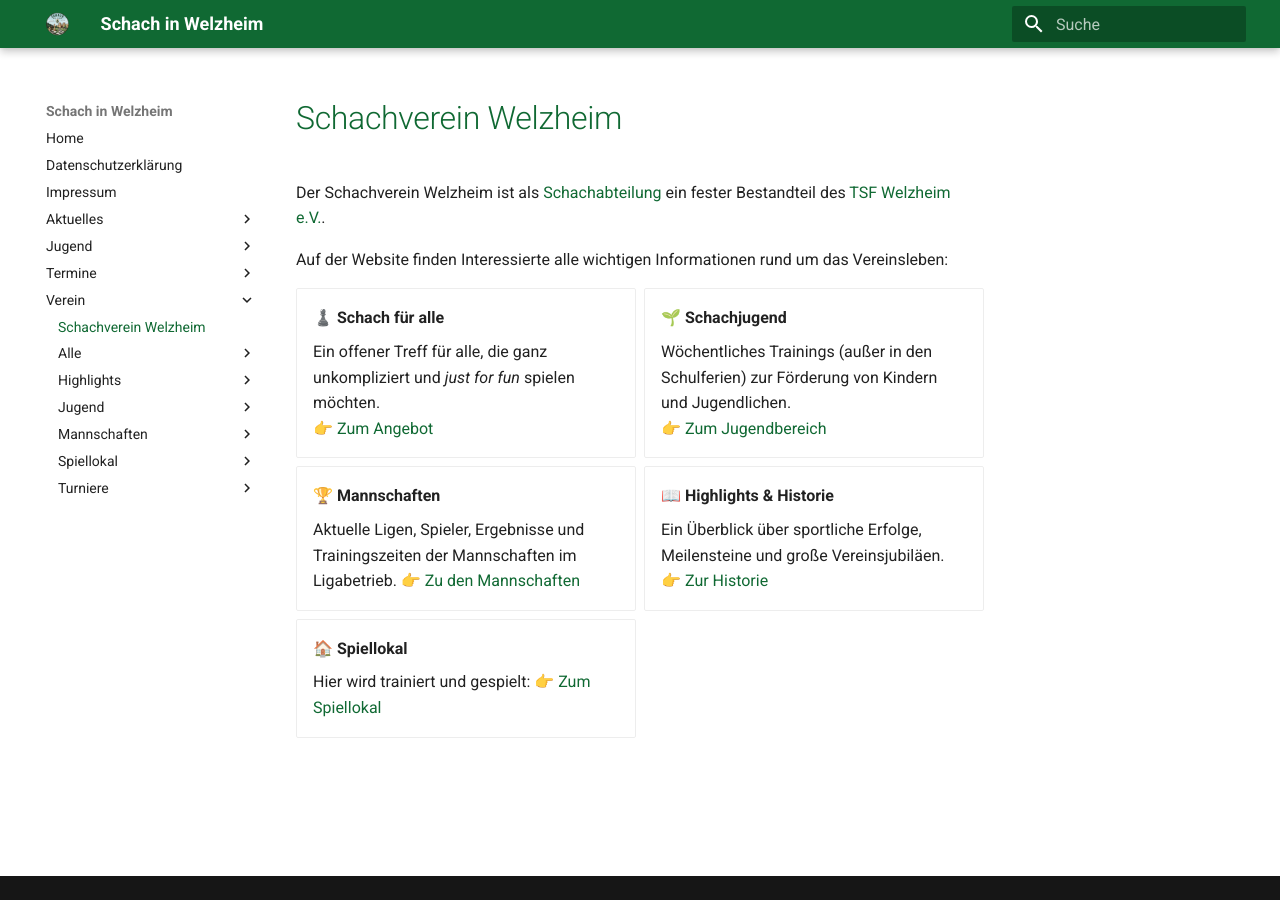
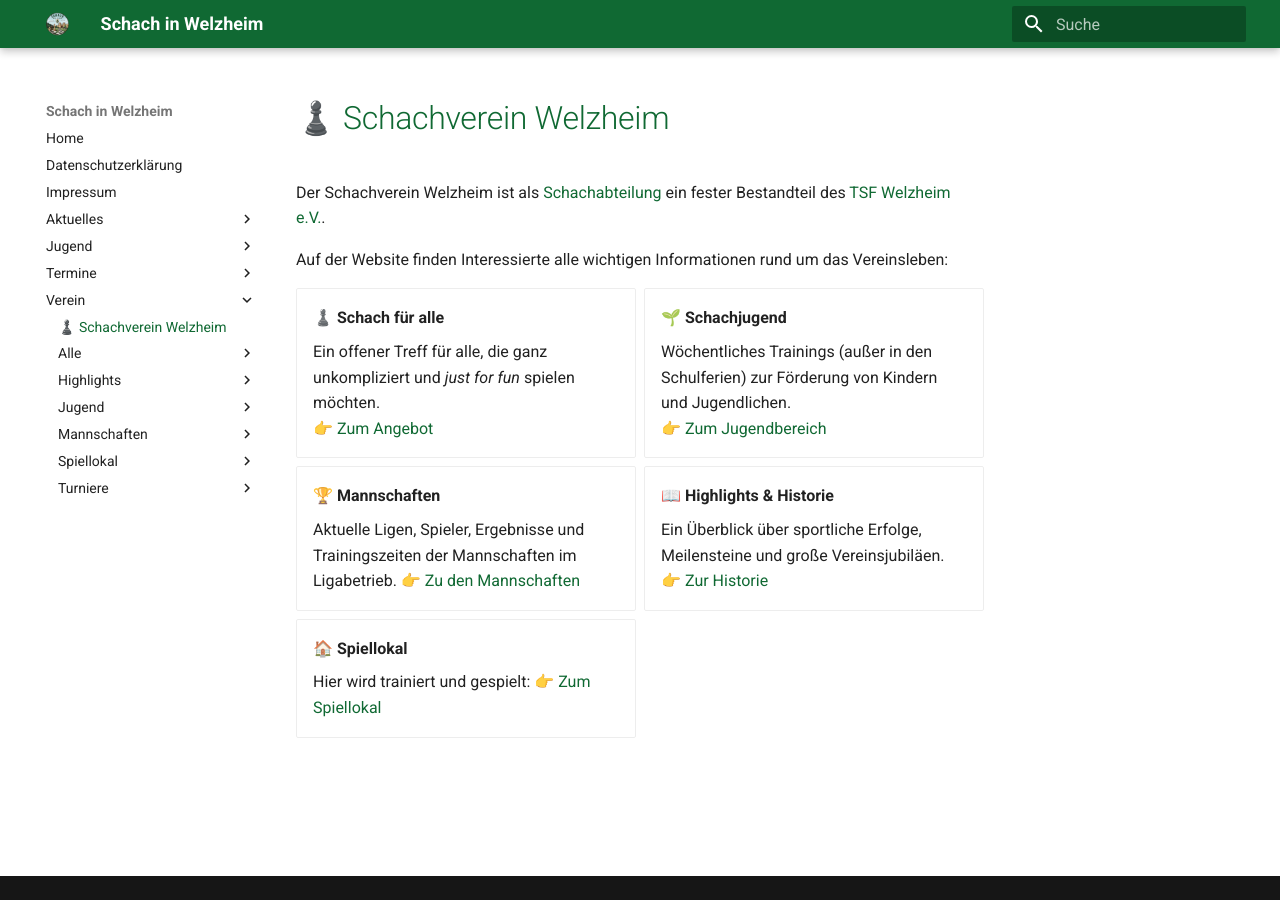
Before and after one commit to schachwelzheim/schachwelzheim, an MkDocs documentation site: the page built from docs/verein/index.md, in a window 1280 px wide. Built offline with MkDocs 1.6.1 and Material for MkDocs 9.7.7, drawn with Linux system fonts in a browser that asks for light colours.

```diff
--- a/docs/verein/index.md
+++ b/docs/verein/index.md
@@ -1,4 +1,4 @@
-# Schachverein Welzheim
+# ♟️ Schachverein Welzheim
 
 Der Schachverein Welzheim ist als [Schachabteilung](https://www.tsfwelzheim.de/abteilungen/schach/) ein fester Bestandteil des [TSF Welzheim e.V.](https://www.tsfwelzheim.de).
 
```
